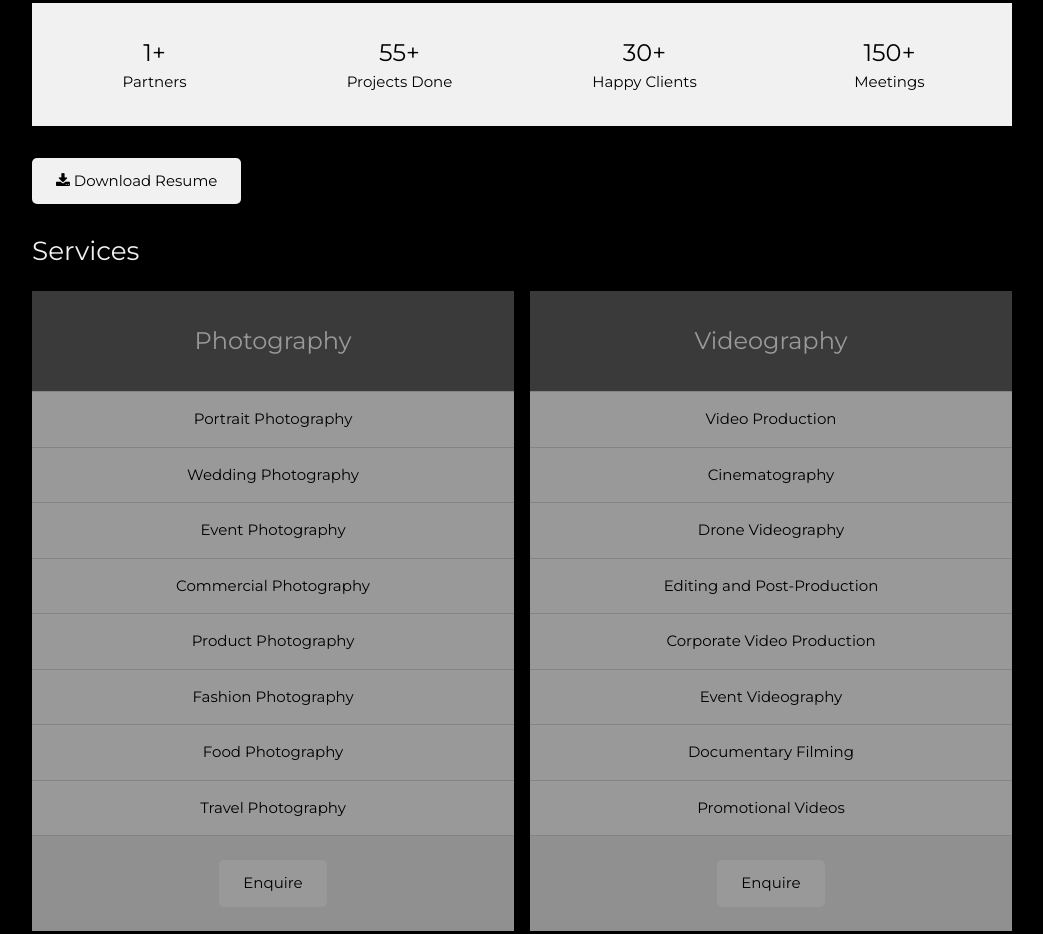
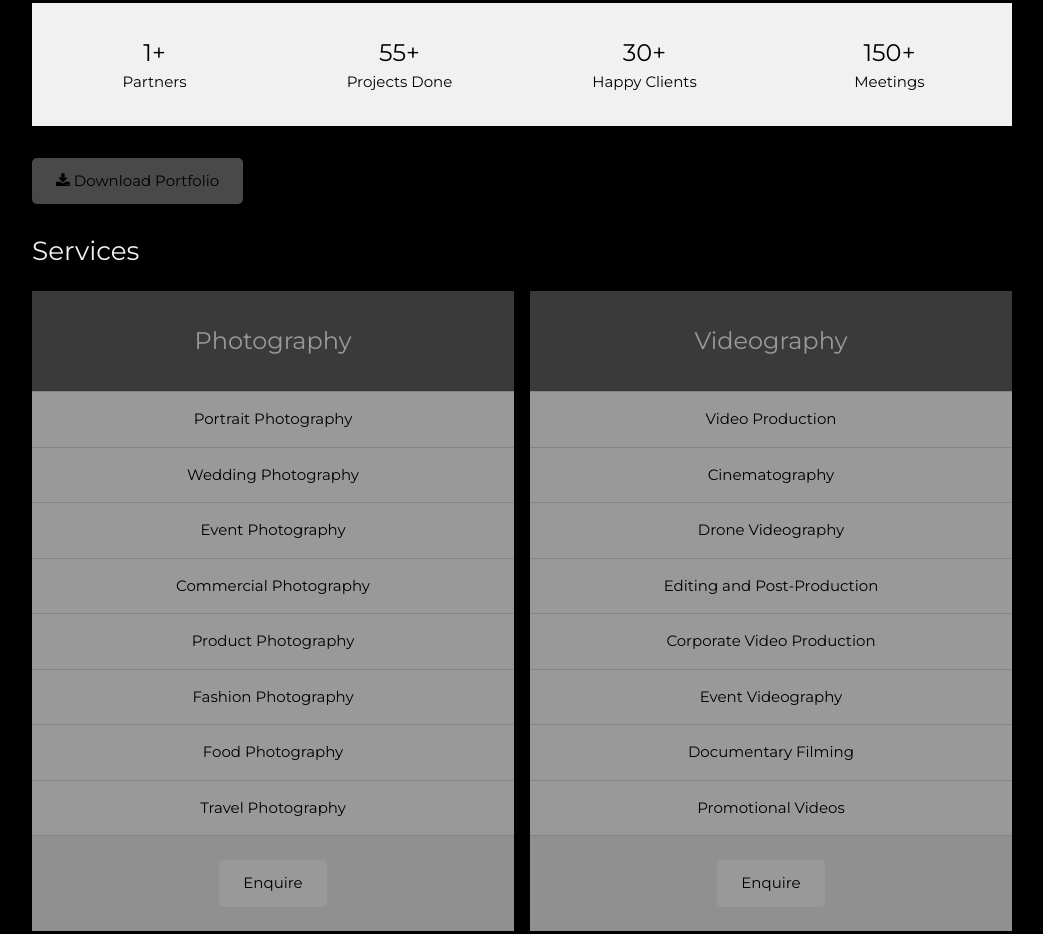
Before and after one commit to Ephraim06/astin-owen, a plain HTML site: page index.html in a window 1280 px wide. Shown: the part 2157-3091 px from the top of the page, without its empty margins (178-1221 px from the left). Drawn offline with nearby package versions, Linux system fonts and the light colour scheme.

Commit message:
updated contact details and disabled download button

```diff
--- a/index.html
+++ b/index.html
@@ -201,8 +201,11 @@
           </div>
         </div>
 
-        <button class="w3-button w3-light-grey w3-padding-large w3-section">
-          <i class="fa fa-download"></i> Download Resume
+        <button
+          class="w3-button w3-light-grey w3-padding-large w3-section"
+          disabled
+        >
+          <i class="fa fa-download"></i> Download Portfolio
         </button>
 
         <!-- Grid for pricing tables -->
@@ -332,12 +335,15 @@
             ></i>
             Cape Town, SA
           </p>
+          <a href="tel:0765627755" class="w3-text-white">
             <p>
               <i
                 class="fa fa-phone fa-fw w3-text-white w3-xxlarge w3-margin-right"
               ></i>
               Phone: +27 (0)76 562 7755
             </p>
+          </a>
+          <a href="mailto:astinjowen@gmail.com" class="w3-text-white">
             <p>
               <i
                 class="fa fa-envelope fa-fw w3-text-white w3-xxlarge w3-margin-right"
@@ -345,6 +351,7 @@
               </i>
               Email: astinjowen@gmail.com
             </p>
+          </a>
         </div>
         <br />
         <p>Let's get in touch. Send me a message:</p>
```
Lines whose indentation alone changed are shown as unchanged.
